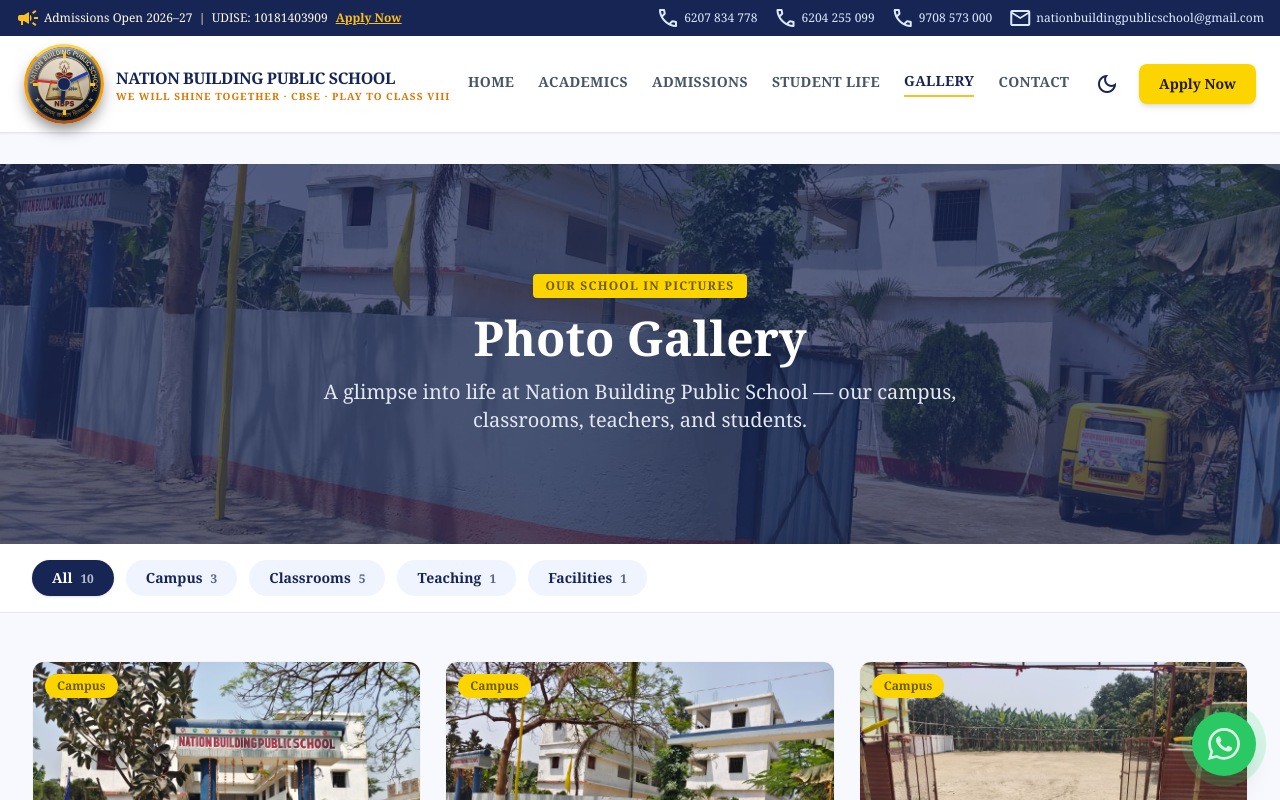
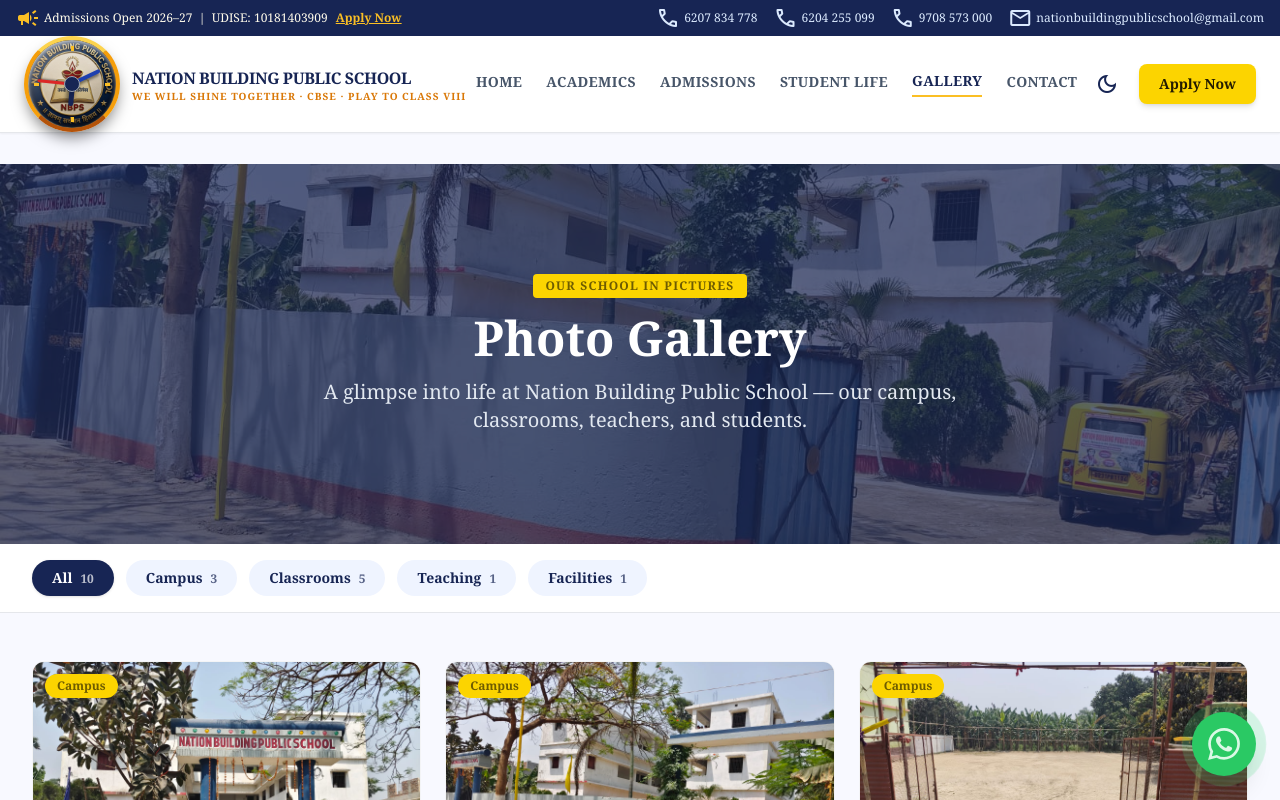
Before and after one commit to harshmahiraj4-cmd/Nbps-website-in-making, a Next.js app: page /gallery in a window 1280 px wide. Shown: the top 800 px of the page. Built offline with nearby package versions, Linux system fonts and the light colour scheme.

Commit message:
Maximize clock size to w-24 h-24 and thicken hands

```diff
--- a/components/AnalogClock.tsx
+++ b/components/AnalogClock.tsx
@@ -11,7 +11,7 @@
   }, [])
 
   if (!time) {
-    return <div className="w-20 h-20 rounded-full border-[3px] border-amber-500 bg-white" />
+    return <div className="w-24 h-24 rounded-full border-[4px] border-amber-500 bg-white" />
   }
 
   const secondsDegrees = (time.getSeconds() / 60) * 360
@@ -20,7 +20,7 @@
 
   return (
     <div
-      className="relative w-20 h-20 rounded-full shadow-[0_8px_15px_-3px_rgba(0,0,0,0.5),inset_0_2px_4px_rgba(255,255,255,0.8),inset_0_-4px_8px_rgba(0,0,0,0.6)] flex items-center justify-center flex-shrink-0 bg-center overflow-hidden border-[3px] border-amber-500 border-t-amber-300 border-b-amber-700"
+      className="relative w-24 h-24 rounded-full shadow-[0_8px_15px_-3px_rgba(0,0,0,0.5),inset_0_2px_4px_rgba(255,255,255,0.8),inset_0_-4px_8px_rgba(0,0,0,0.6)] flex items-center justify-center flex-shrink-0 bg-center overflow-hidden border-[4px] border-amber-500 border-t-amber-300 border-b-amber-700"
       style={{ backgroundImage: 'url(/nbps-logo.jpg)', backgroundSize: '105% 105%' }}
     >
       {/* Dark overlay for contrast */}
@@ -29,23 +29,23 @@
       {/* 3D Glass Reflection Overlay */}
       <div className="absolute inset-0 bg-gradient-to-br from-white/50 via-white/5 to-black/30 rounded-full z-0 pointer-events-none" />
       {/* Center dot */}
-      <div className="absolute w-3.5 h-3.5 bg-blue-950 rounded-full z-20 shadow-md border border-gray-400" />
+      <div className="absolute w-4 h-4 bg-blue-950 rounded-full z-20 shadow-md border border-gray-400" />
 
       {/* Hour hand */}
       <div
-        className="absolute bottom-1/2 left-[calc(50%-2px)] w-[4px] h-[25%] bg-blue-950 origin-bottom rounded-full z-10 shadow-[2px_2px_4px_rgba(0,0,0,0.6)]"
+        className="absolute bottom-1/2 left-[calc(50%-2.5px)] w-[5px] h-[25%] bg-blue-950 origin-bottom rounded-full z-10 shadow-[2px_2px_4px_rgba(0,0,0,0.6)]"
         style={{ transform: `rotate(${hourDegrees}deg)` }}
       />
 
       {/* Minute hand */}
       <div
-        className="absolute bottom-1/2 left-[calc(50%-1.5px)] w-[3px] h-[35%] bg-blue-800 origin-bottom rounded-full z-10 shadow-[2px_2px_3px_rgba(0,0,0,0.5)]"
+        className="absolute bottom-1/2 left-[calc(50%-2px)] w-[4px] h-[35%] bg-blue-800 origin-bottom rounded-full z-10 shadow-[2px_2px_3px_rgba(0,0,0,0.5)]"
         style={{ transform: `rotate(${minsDegrees}deg)` }}
       />
 
       {/* Second hand */}
       <div
-        className="absolute bottom-1/2 left-[calc(50%-1px)] w-[2px] h-[40%] bg-red-600 origin-bottom z-10 shadow-[1px_1px_2px_rgba(0,0,0,0.4)]"
+        className="absolute bottom-1/2 left-[calc(50%-1.5px)] w-[3px] h-[40%] bg-red-600 origin-bottom rounded-full z-10 shadow-[1px_1px_2px_rgba(0,0,0,0.4)]"
         style={{ transform: `rotate(${secondsDegrees}deg)` }}
       />
 
```
